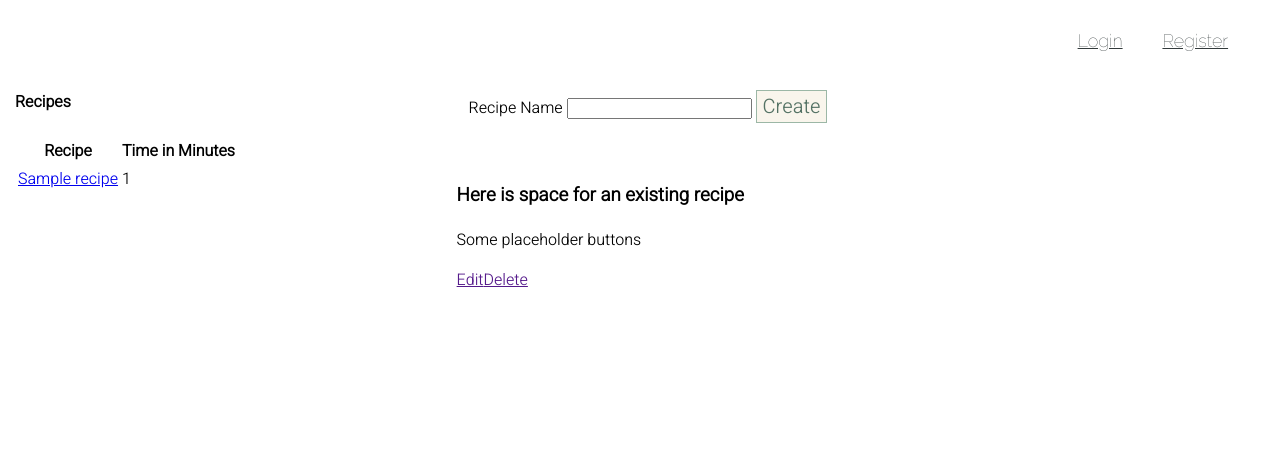
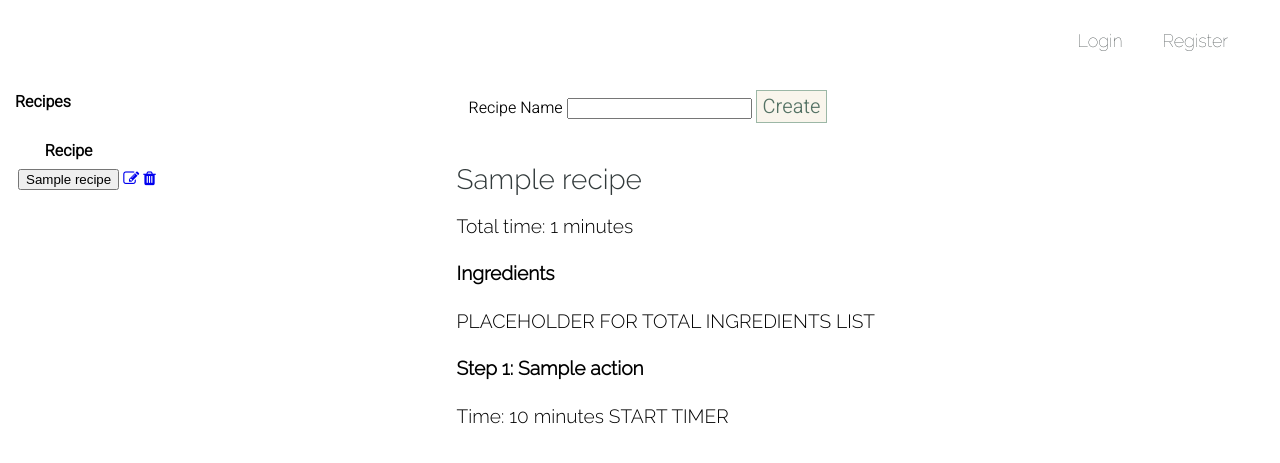
Before and after one commit to kailin-lu/BreadLog, a Flask app: template breadlog/templates/recipes.html in a window 1280 px wide. Shown: the top 463 px of the page. Run offline with Flask 2, Linux system fonts and the light colour scheme; tables that the repository leaves empty hold one stand-in row (values such as "Sample post"); the template is opened without the code that fills it: values that come from a table or form of the project are taken from there, most other values are stand-ins (such as "Sample title", 1, 10 or a date in 2020).

Commit message:
js to display recipe

```diff
--- a/breadlog/static/main.css
+++ b/breadlog/static/main.css
@@ -121,12 +121,22 @@ li {
     font-size:18px;
 }
 
-a.menu, a.menu:visited {
-    color:#323A3B;
+fieldset {
+    border: 0;
 }
 
 a.menu:hover {
     color:#547264;
+    text-decoration: underline;
+}
+
+a.menu, a.menu:visited {
+    text-decoration: none;
+    color:#323A3B;
+}
+
+a.title:hover {
+    text-decoration: underline;
 }
 
 a.title, a.title:visited {
@@ -178,10 +188,6 @@ span:before{
     color: #323A3B;
     display: inline-block;
     text-align: center;
-}
-
-fieldset {
-    border: 0;
 }
 
 .form-label {
@@ -236,3 +242,12 @@ a.button {
     font-weight: 300;
     font-size: 20px
 }
+
+.placeholder-show {
+    font-family: 'Raleway';
+    font-size: 1.2em;
+}
+
+.placeholder-hide {
+    display: none;
+}
--- a/breadlog/templates/base.html
+++ b/breadlog/templates/base.html
@@ -10,6 +10,7 @@
         <link rel="shortcut icon" href="#" />
         <script src="https://ajax.googleapis.com/ajax/libs/jquery/3.5.1/jquery.min.js"></script>
         <link rel="stylesheet" href="{{ url_for('static', filename='main.css') }}">
+        <link rel="stylesheet" href="https://cdnjs.cloudflare.com/ajax/libs/font-awesome/4.7.0/css/font-awesome.min.css">
         <link rel="stylesheet" href="https://fonts.googleapis.com/css?family=Heebo:100,300">
         <link rel="stylesheet" href="https://fonts.googleapis.com/css?family=Raleway:100,300">
     </head>
@@ -33,5 +34,8 @@
         </nav>
 
        {% block body %}{% endblock %}
+
+       {% block script %}
+       {% endblock %}
     </body>
 </html>
--- a/breadlog/templates/recipes.html
+++ b/breadlog/templates/recipes.html
@@ -21,12 +21,12 @@
         <table>
             <tr>
                 <th>Recipe</th>
-                <th>Time in Minutes</th>
             </tr>
             {% for recipe in recipes %}
                 <tr>
-                    <td><a href="{{ url_for('edit_recipe', recipe_id=recipe.id) }}">{{ recipe.name }}</a></td>
-                    <td>{{ recipe.total_minutes }}</td>
+                    <td><button class="recipe-name" data-name="{{ recipe.id }}">{{ recipe.name }}</button></td>
+                    <td><a href="{{ url_for('edit_recipe', recipe_id=recipe.id) }}"><i class="fa fa-edit"></i></a></td>
+                    <td><a href="{{ url_for('delete_recipe', recipe_id=recipe.id) }}"><i class="fa fa-trash"></i></a></td>
                 </tr>
             {% endfor %}
         </table>
@@ -47,11 +47,90 @@
             </form>
         </div>
         <div class="col-8">
-            <h3>Here is space for an existing recipe</h3>
-            <p>Some placeholder buttons</p>
-            <a href="">Edit</a><a href="">Delete</a>
-        </div>
+            <div id="placeholder"class="placeholder-show">
+                {% if recipes | length < 1 %}
+                <p>No recipes yet, create one to start</p>
+                {% else %}
+                <!--Show information for the first recipe-->
+                <h1>{{ recipes[0].name }}</h1>
+                <p>Total time: {{ recipes[0].total_minutes }} minutes</p>
+                <h4>Ingredients</h4>
+                <p>PLACEHOLDER FOR TOTAL INGREDIENTS LIST</p>
+                {% for step in recipes[0].steps %}
+                <h4>Step {{ step.step_number }}: {{ step.action }} </h4>
+                <p>Time: {{ step.minutes }} minutes  START TIMER</p>
+                {% endfor %}
+                {% endif %}
+            </div>
+            <div id="requested-recipe" class="placeholder-hide">
+                <h1 id="recipe-name"></h1>
+                <p id="recipe-min"></p>
+                <h4>Ingredients</h4>
+                <p>PLACEHOLDER FOR TOTAL INGREDIENTS LIST</p>
+                <div id="steps"></div>
+            </div>
     </div>
 </div>
 
 {% endblock %}
+
+
+{% block script %}
+<script>
+    // Check that DOM has loaded and add onclick event for recipe names
+    document.addEventListener('DOMContentLoaded', () => {
+        var buttons = document.querySelectorAll('button.recipe-name');
+        for (var i = 0; i < buttons.length; i++) {
+            buttons[i].onclick = function() {
+                var url = 'recipe/id/' + this.dataset.name;
+                makeRequest(url);
+            };
+        }
+    });
+
+    // Make a HTTP get request for recipe information
+    function makeRequest(url) {
+        httpRequest = new XMLHttpRequest();
+
+        httpRequest.onreadystatechange = function() {
+            if (httpRequest.readyState === XMLHttpRequest.DONE && httpRequest.status === 200) {
+                var response = JSON.parse(httpRequest.responseText);
+                display(response);
+            }
+        }
+        httpRequest.open('GET', url);
+        httpRequest.send();
+    }
+
+    // Hide current display in page and replace with updated recipe data
+    function display(response) {
+        // Hide default response
+        document.getElementById('placeholder').className = 'placeholder-hide';
+        // Get the requested response div
+        let divElem = document.getElementById('requested-recipe');
+        // Remove any requested steps
+        let stepDiv = document.getElementById('steps');
+        stepDiv.innerHTML = '';
+        //Show the requested response
+        divElem.className = 'placeholder-show';
+        // Populate new recipe title
+        let title = document.getElementById('recipe-name');
+        title.innerText = response['name'];
+
+        let timeElem = document.getElementById('recipe-min');
+        timeElem.innerText = 'Total time: ' + response['total_minutes'] +  ' minutes';
+
+        for (var i=0; i < response['steps'].length; i++) {
+            let stepTitle = document.createElement('h4')
+            stepTitle.innerText = "Step " + response['steps'][i]['step_number'] + ": " + response['steps'][i]['action'];
+            stepDiv.appendChild(stepTitle);
+
+            let stepTime = document.createElement('p');
+            stepTime.innerText = 'Time: ' + response['steps'][i]['minutes'] + ' minutes  START TIMER';
+            stepDiv.appendChild(stepTime);
+        }
+    }
+
+
+</script>
+{% endblock %}
```
Also changed, not shown: breadlog/templates/edit_recipe.html (+10 -1 lines).
